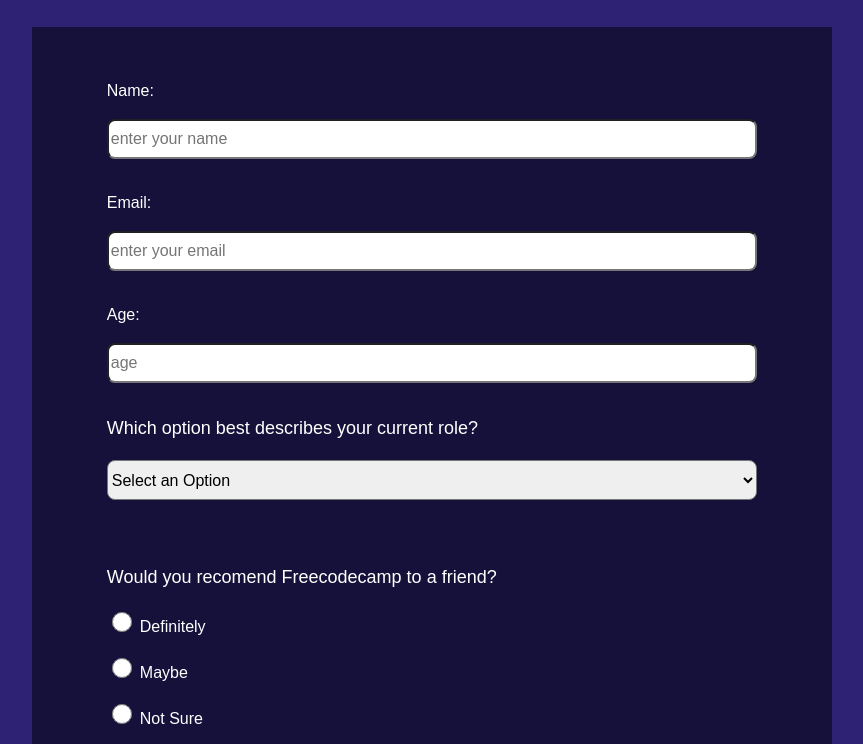
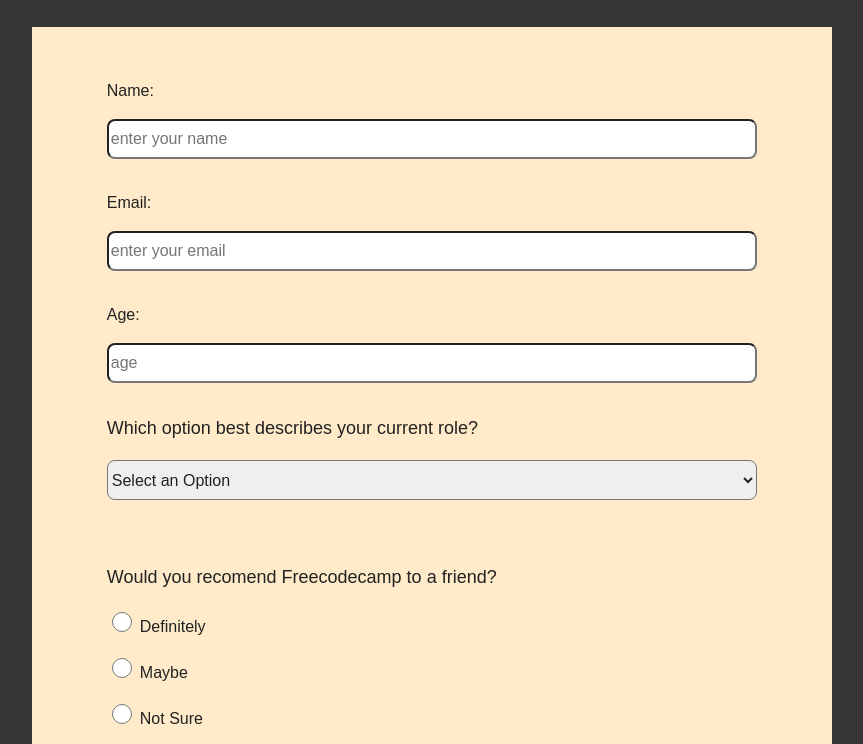
Before and after one commit to nathanjh-28/survey-form, a plain HTML site: page index.html in a window 1280 px wide. Shown: the part 118-862 px from the top of the page, without its empty margins (208-1071 px from the left). Drawn offline with Linux system fonts and the light colour scheme.

Commit message:
new design theme

```diff
--- a/styles.css
+++ b/styles.css
@@ -104,7 +104,7 @@ fieldset {
 /* ---------------------------------------- */
 
 body {
-    background-color: rgb(45, 34, 116);
+    background-color: rgb(54, 54, 54);
     color: white;
     font-family: 'Poppins', sans-serif;
     height: 100vh;
@@ -139,6 +139,13 @@ header {
 
 /* Form */
 
+form {
+    background-color: rgb(255, 235, 201);
+    max-width: 800px;
+    margin: 0 auto;
+    padding: 2.5% 5%;
+    color: rgb(34, 34, 34);
+}
 
 .form-control {
     width: 100%;
@@ -155,6 +162,7 @@ label,
 p,
 select {
     margin-bottom: 1em;
+    color: inherit;
 }
 
 .checkbox-label,
@@ -162,14 +170,10 @@ label,
 textarea {
     display: block;
     width: 100%;
+    color: inherit;
 }
 
-form {
-    background-color: rgba(0, 0, 0, .5);
-    max-width: 800px;
-    margin: 0 auto;
-    padding: 2.5% 5%;
-}
+
 
 input[type="radio"],
 input[type="checkbox"] {
@@ -180,4 +184,5 @@ input[type="checkbox"] {
 
 textarea {
     margin-top: 1em;
+
 }
```
